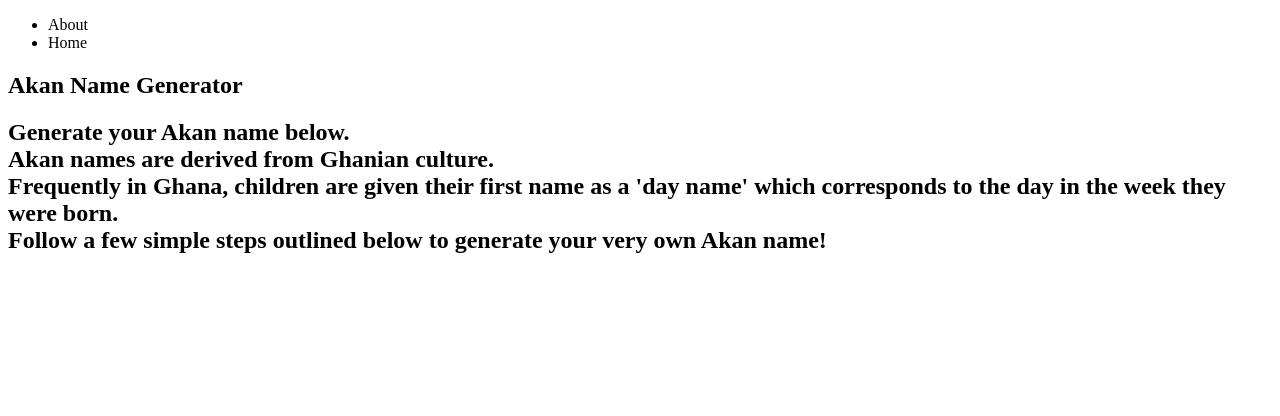
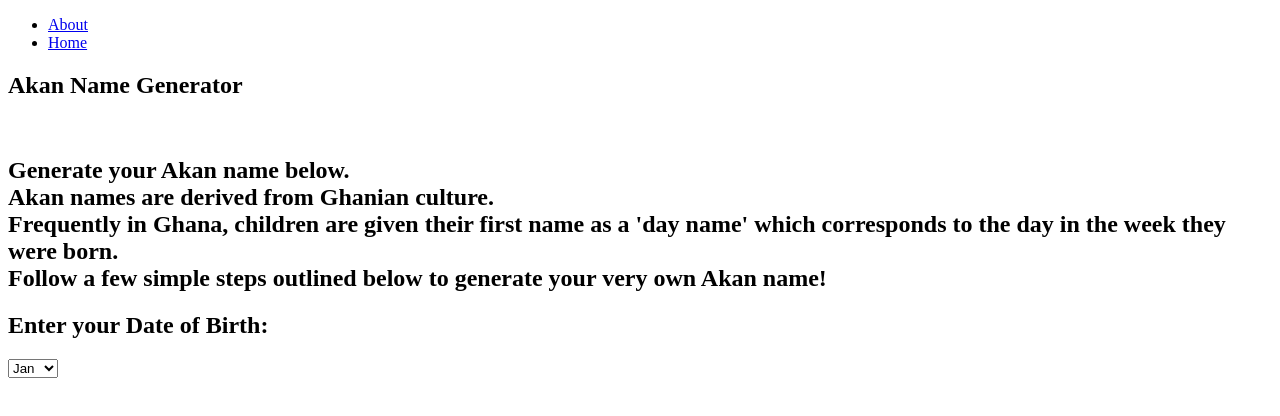
Before and after one commit to 96olbap/Akan-name-generator, a plain HTML site: page index.html in a window 1280 px wide. Drawn offline with Linux system fonts and the light colour scheme.

Commit message:
This commit will add the form and add an input for the month; DOB

```diff
--- a/index.html
+++ b/index.html
@@ -10,19 +10,38 @@
   <body>
     <nav class="navbar">
       <ul>
-        <li>About</li>
-        <li>Home</li>
+        <li><a href="#">About</a></li>
+        <li><a href="#">Home</a></li>
       </ul>
     </nav>
     <section id="about">
       <div class="main">
         <h1 class="headings">Akan Name Generator</h1>
+        <br>
         <h2 class="headings">Generate your Akan name below. <br>
         Akan names are derived from Ghanian culture. <br>
         Frequently in Ghana, children are given their first name as a 'day name' which corresponds to the day in the week they were born. <br>
         Follow a few simple steps outlined below to generate your very own Akan name!</h2>
       </div>
-
+    </section>
+    <section id="Home">
+      <form name="myForm" method="get">
+        <h2>Enter your Date of Birth:</h2>
+        <select name="month">
+          <option value="Jan">Jan</option>
+          <option value="Feb">Feb</option>
+          <option value="Mar">Mar</option>
+          <option value="April">April</option>
+          <option value="May">May</option>
+          <option value="Jun">Jun</option>
+          <option value="Jul">Jul</option>
+          <option value="Aug">Aug</option>
+          <option value="Sept">Sept</option>
+          <option value="oct">Oct</option>
+          <option value="Nov">Nov</option>
+          <option value="Dec">Dec</option>
+        </select>
+      </form>
     </section>
   </body>
 </html>
```
